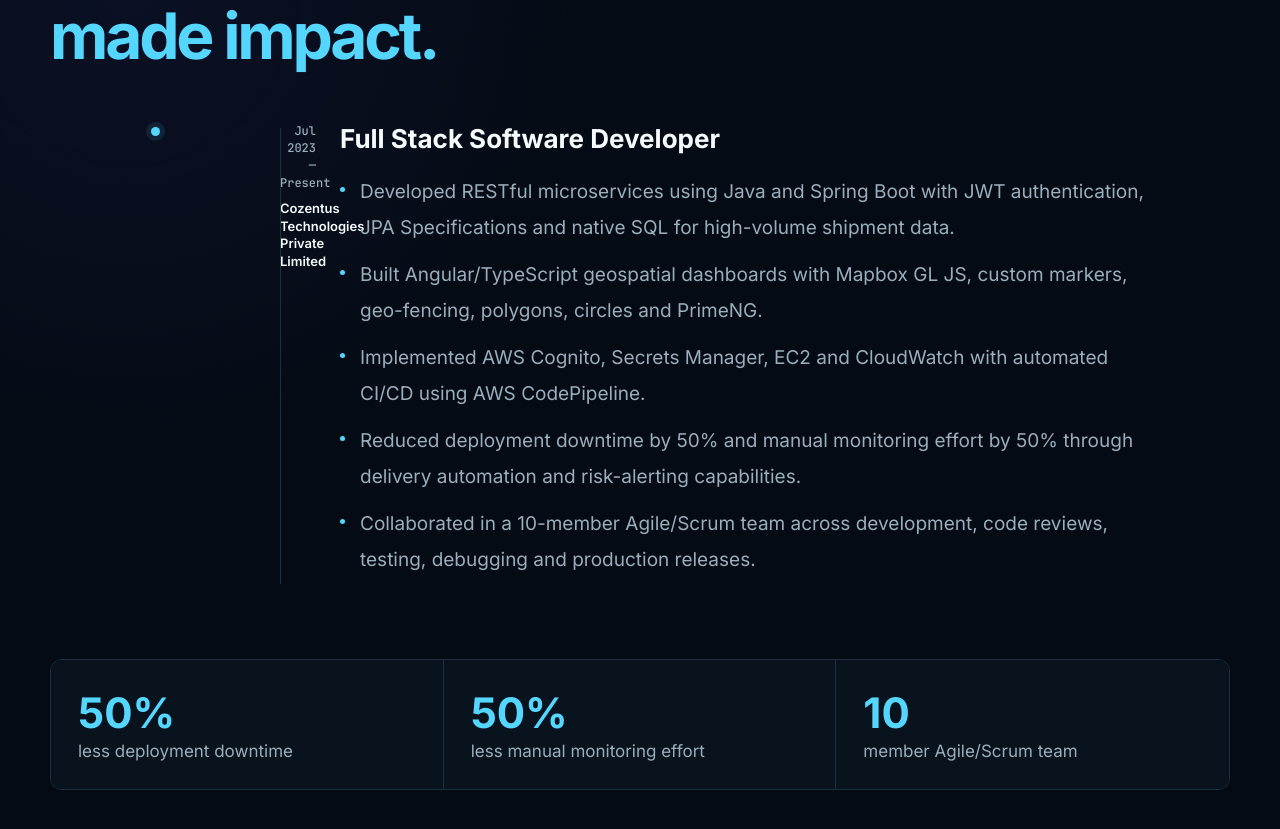
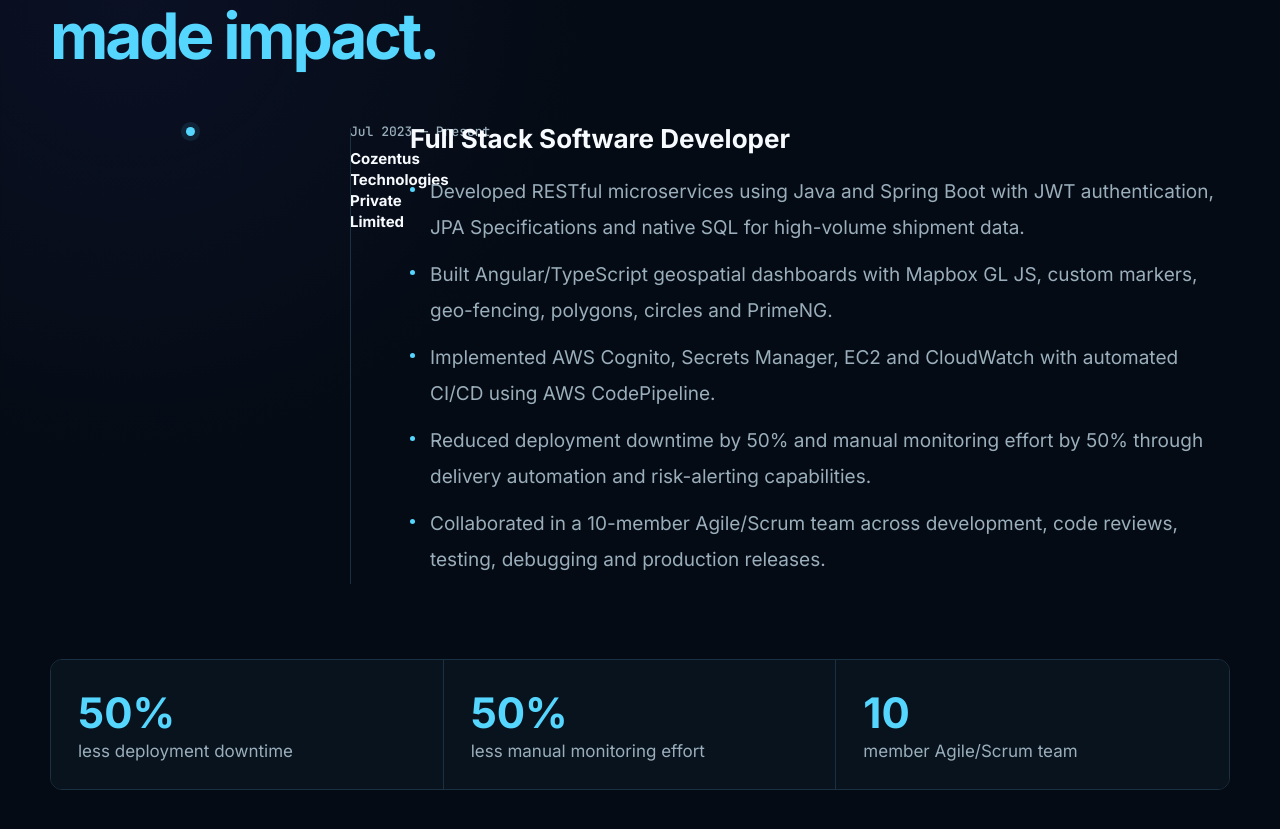
Before and after one commit to Gourish14/gourish-portfolio, an Angular app: page / in a window 1280 px wide. Shown: the part 2780-3609 px from the top of the page. Built offline with nearby package versions, Linux system fonts and the light colour scheme.

Commit message:
Fix experience timeline left-side metadata layout

```diff
--- a/src/app/app.component.html
+++ b/src/app/app.component.html
@@ -54,19 +54,26 @@
   <footer><span>© 2026 Gourish Bhagat</span><span>Code · Build · Learn · Grow</span><span>Built with Angular</span></footer>
 
   <style>
-    /* Experience timeline: give the company/date column enough room to breathe. */
+    /* Experience timeline: date + company stay together on the left of the divider. */
     @media (min-width: 901px) {
-      .page .timeline { --timeline-meta-width: 210px; }
-      .page .timeline:before { left: 230px; }
-      .page .timeline-item { grid-template-columns: 210px 40px minmax(0, 1fr); gap: 20px; }
-      .page .timeline-meta { padding-right: 4px; }
+      .page .timeline:before { left: 300px; }
+      .page .timeline-item { grid-template-columns: 280px 40px minmax(0, 1fr); gap: 20px; }
+      .page .timeline-meta {
+        justify-content: flex-start;
+        text-align: left;
+        padding-right: 10px;
+        gap: 7px;
+      }
+      .page .timeline-meta span {
+        color: var(--muted-2);
+        font: 500 13px/1.4 'JetBrains Mono';
+        white-space: nowrap;
+      }
       .page .timeline-meta strong {
-        font-size: 13px;
-        line-height: 1.35;
         color: var(--heading);
-        max-width: 205px;
+        font: 700 15px/1.4 'Inter','Segoe UI',Arial,sans-serif;
+        max-width: 270px;
       }
-      .page .timeline-meta span { line-height: 1.45; }
     }
   </style>
 </div>
```
